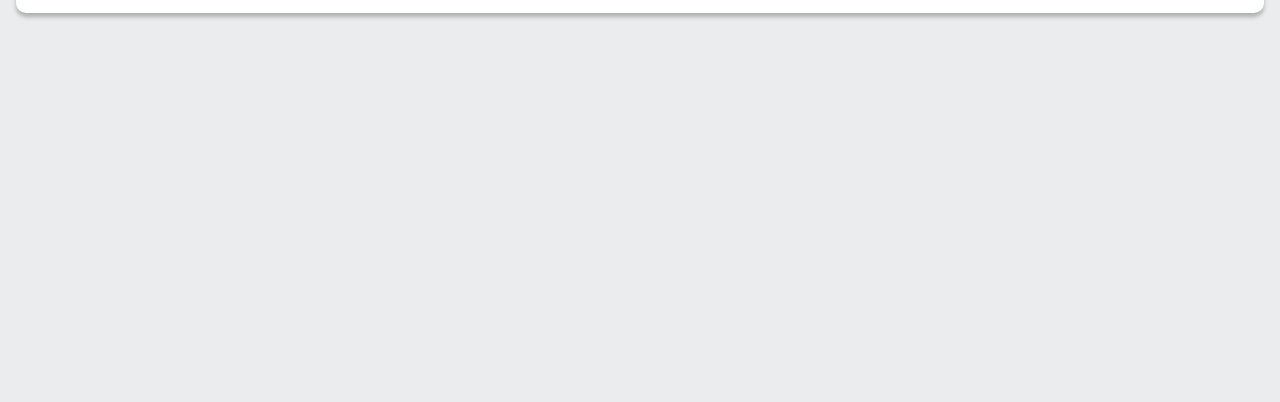
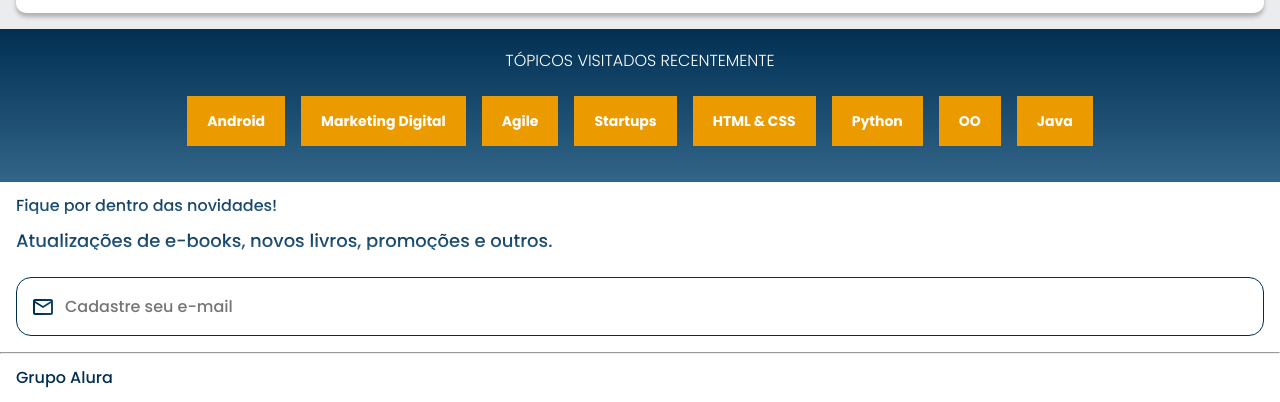
Before and after one commit to MeSGuel/Alura-mobilefirst, a plain HTML site: page index.html in a window 1280 px wide. Shown: the part 2373-2775 px from the top of the page. Before the commit the page ends 2402 px from the top, so only its background shows below. Drawn offline with nearby package versions, Linux system fonts and the light colour scheme.

Commit message:
"Added new CSS links, reformatted HTML code, and added new sections for topics, contact, and footer."

```diff
--- a/index.html
+++ b/index.html
@@ -25,6 +25,9 @@
     <link rel="stylesheet" href="styles/header.css" />
     <link rel="stylesheet" href="styles/banner.css" />
     <link rel="stylesheet" href="styles/carrossel.css" />
+    <link rel="stylesheet" href="styles/topicos.css">
+    <link rel="stylesheet" href="styles/contato.css">
+    <link rel="stylesheet" href="styles/rodape.css">
 
     <!-- Metadados de Scripts -->
     <script
@@ -137,21 +140,33 @@
       <div class="card__descricao">
         <!-- 1° Coluna -->
         <div class="descricao">
-          <h3 class="descricao__titulo">Talvez você também se interesse por...</h3>
+          <h3 class="descricao__titulo">
+            Talvez você também se interesse por...
+          </h3>
           <h2 class="descricao__titulo-livro">Angula 11 e Firebase</h2>
-          <p class="descricao__texto">Construindo uma aplicação integrada com a plataforma do Google.</p>
+          <p class="descricao__texto">
+            Construindo uma aplicação integrada com a plataforma do Google.
+          </p>
         </div>
 
         <!-- 2° Coluna -->
-        <img src="assets/Angular.svg" class="descricao__imagem" alt="Imagem da biblioteca Angular">
+        <img
+          src="assets/Angular.svg"
+          class="descricao__imagem"
+          alt="Imagem da biblioteca Angular"
+        />
       </div>
 
       <!-- 2° Linha -->
       <div class="card__botoes">
         <!-- 1° Coluna -->
         <ul class="lista-botoes">
-          <li class="botoes__item"><img src="assets/Favoritos.svg" alt="Favoritar livro"></li>
-          <li class="botoes__item"><img src="assets/Compras.svg" alt="Adicionar no carrinho"></li>
+          <li class="botoes__item">
+            <img src="assets/Favoritos.svg" alt="Favoritar livro" />
+          </li>
+          <li class="botoes__item">
+            <img src="assets/Compras.svg" alt="Adicionar no carrinho" />
+          </li>
         </ul>
 
         <!-- 2° Coluna -->
@@ -201,28 +216,81 @@
       <div class="card__descricao">
         <!-- 1° Coluna -->
         <div class="descricao">
-          <img src="assets/Estrelinhas.svg" alt="Estrelinhas">
+          <img src="assets/Estrelinhas.svg" alt="Estrelinhas" />
           <h3 class="descricao__titulo">Autora do Mês</h3>
           <h2 class="descricao__titulo-livro">Juliana Agarikov</h2>
-          <p class="descricao__texto">Analista de sistemas e escritora, Juliana é especialista em Front-End.</p>
+          <p class="descricao__texto">
+            Analista de sistemas e escritora, Juliana é especialista em
+            Front-End.
+          </p>
         </div>
 
         <!-- 2° Coluna -->
-        <img src="assets/Escritora.svg" class="descricao__imagem" alt="Imagem da biblioteca Angular">
+        <img
+          src="assets/Escritora.svg"
+          class="descricao__imagem"
+          alt="Imagem da biblioteca Angular"
+        />
       </div>
 
       <!-- 2° Linha -->
       <div class="card__botoes">
         <!-- 1° Coluna -->
         <ul class="lista-botoes">
-          <li class="botoes__item"><img src="assets/Favoritos.svg" alt="Favoritar livro"></li>
-          <li class="botoes__item"><img src="assets/Compras.svg" alt="Adicionar no carrinho"></li>
+          <li class="botoes__item">
+            <img src="assets/Favoritos.svg" alt="Favoritar livro" />
+          </li>
+          <li class="botoes__item">
+            <img src="assets/Compras.svg" alt="Adicionar no carrinho" />
+          </li>
         </ul>
 
         <!-- 2° Coluna -->
         <a href="#" class="botoes-ancora">Saiba mais</a>
       </div>
     </div>
+
+    <section class="topicos">
+      <h2 class="topicos__titulo">TÓPICOS VISITADOS RECENTEMENTE</h2>
+      <ul class="topicos__lista">
+        <li class="topicos__item">
+          <a href="#" class="topicos__link">Android</a>
+        </li>
+        <li class="topicos__item">
+          <a href="#" class="topicos__link">Marketing Digital</a>
+        </li>
+        <li class="topicos__item">
+          <a href="#" class="topicos__link">Agile</a>
+        </li>
+        <li class="topicos__item">
+          <a href="#" class="topicos__link">Startups</a>
+        </li>
+        <li class="topicos__item">
+          <a href="#" class="topicos__link">HTML & CSS</a>
+        </li>
+        <li class="topicos__item">
+          <a href="#" class="topicos__link">Python</a>
+        </li>
+        <li class="topicos__item">
+          <a href="#" class="topicos__link">OO</a>
+        </li>
+        <li class="topicos__item">
+          <a href="#" class="topicos__link">Java</a>
+        </li>
+      </ul>
+    </section>
+
+    <section class="contato">
+      <h2 class="contato__titulo">Fique por dentro das novidades!</h2>
+      <p class="contato__texto">Atualizações de e-books, novos livros, promoções e outros.</p>
+      <input type="email" class="contato__email" placeholder="Cadastre seu e-mail">
+    </section>
+
+    <hr/>
+
+    <footer class="rodape">
+      <h2 class="rodape__titulo">Grupo Alura</h2>
+    </footer>
 
 
     <script src="https://cdn.jsdelivr.net/npm/swiper@11/swiper-bundle.min.js"></script>
@@ -232,7 +300,7 @@
         slidesPerView: 3,
         pagination: {
           el: ".swiper-pagination",
-          type: 'bullets'
+          type: "bullets",
         },
       });
     </script>
--- a/styles/banner.css
+++ b/styles/banner.css
@@ -23,7 +23,6 @@
   color: var(--branco);
   border: 2px solid var(--branco);
   border-radius: 15px;
-  outline: 0;
   text-align: center;
 }
 
--- /dev/null
+++ b/styles/contato.css
@@ -0,0 +1,35 @@
+.contato {
+  background-color: var(--branco);
+  padding: 1em;
+}
+
+.contato__titulo,
+.contato__texto {
+  background-image: var(--azul-degrade);
+  -webkit-background-clip: text;
+  -webkit-text-fill-color: transparent;
+  background-clip: text;
+}
+
+.contato__texto {
+  margin: 1em 0 1.5em 0;
+  font-weight: 400;
+  font-size: 18px;
+}
+
+.contato__email {
+  width: 100%;
+  padding: 1em;
+  font-size: 16px;
+  border: 1px solid var(--azul);
+  border-radius: 15px;
+  color: var(--azul);
+}
+
+.contato__email[placeholder] {
+  font-family: var(--fonte-principal);
+  color: var(--azul);
+  background: url("../assets/Email.svg") no-repeat;
+  background-position: 1em;
+  padding-left: 3em;
+}
--- /dev/null
+++ b/styles/rodape.css
@@ -0,0 +1,10 @@
+hr {
+    margin: 0;
+    background: var(--azul-degrade);
+}
+
+.rodape {
+    background-color: var(--branco);
+    color: var(--azul);
+    padding: 1em;
+}
--- /dev/null
+++ b/styles/topicos.css
@@ -0,0 +1,30 @@
+.topicos {
+  background: var(--azul-degrade);
+  text-align: center;
+  padding: 1.5em 0;
+}
+
+.topicos__titulo {
+  color: var(--branco);
+  font-weight: 300;
+}
+
+.topicos__lista {
+    margin-top: 1em;
+    display: flex;
+    flex-wrap: wrap;
+    justify-content: center;
+}
+
+.topicos__item {
+    margin: 1.8em 0.5em;
+}
+
+.topicos__link {
+    background-color: var(--laranja);
+    color: var(--branco);
+    text-decoration: none;
+    font-weight: 700;
+    font-size: 14px;
+    padding: 15px 20px;
+}
```
